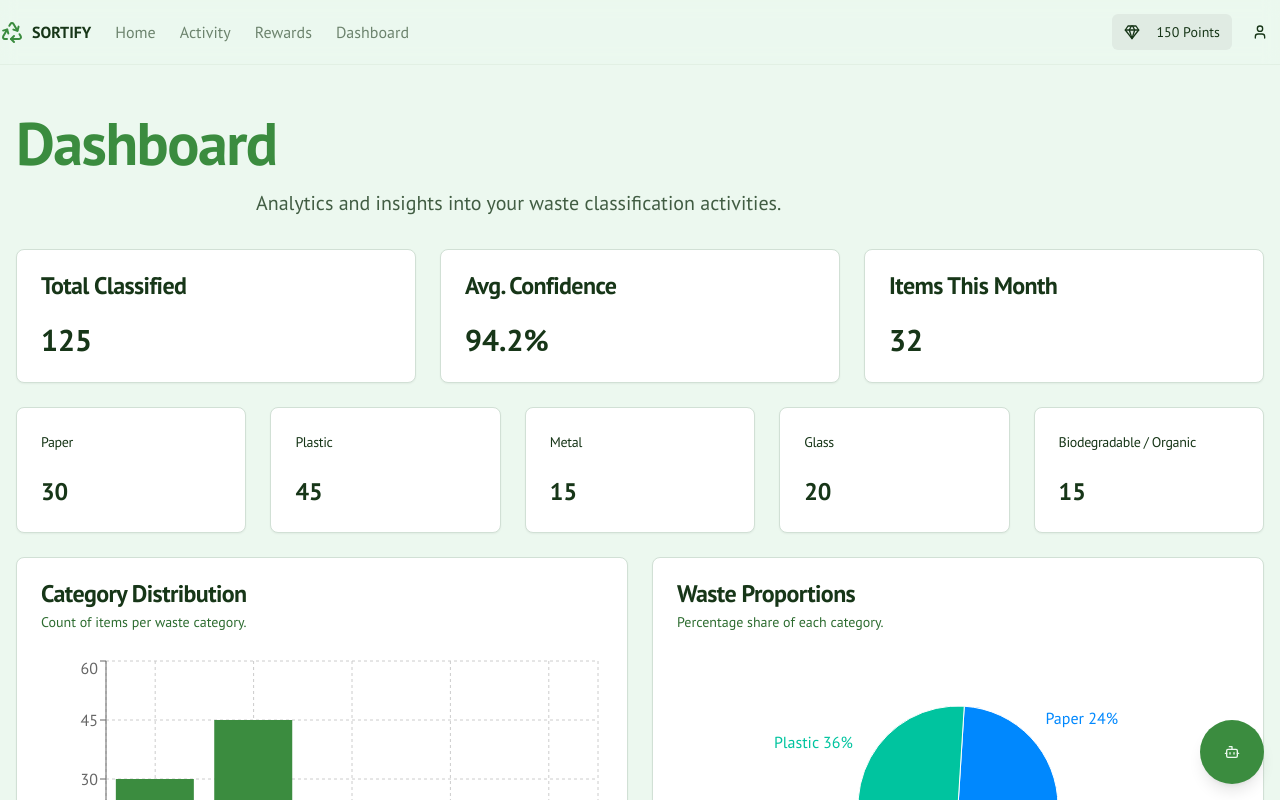
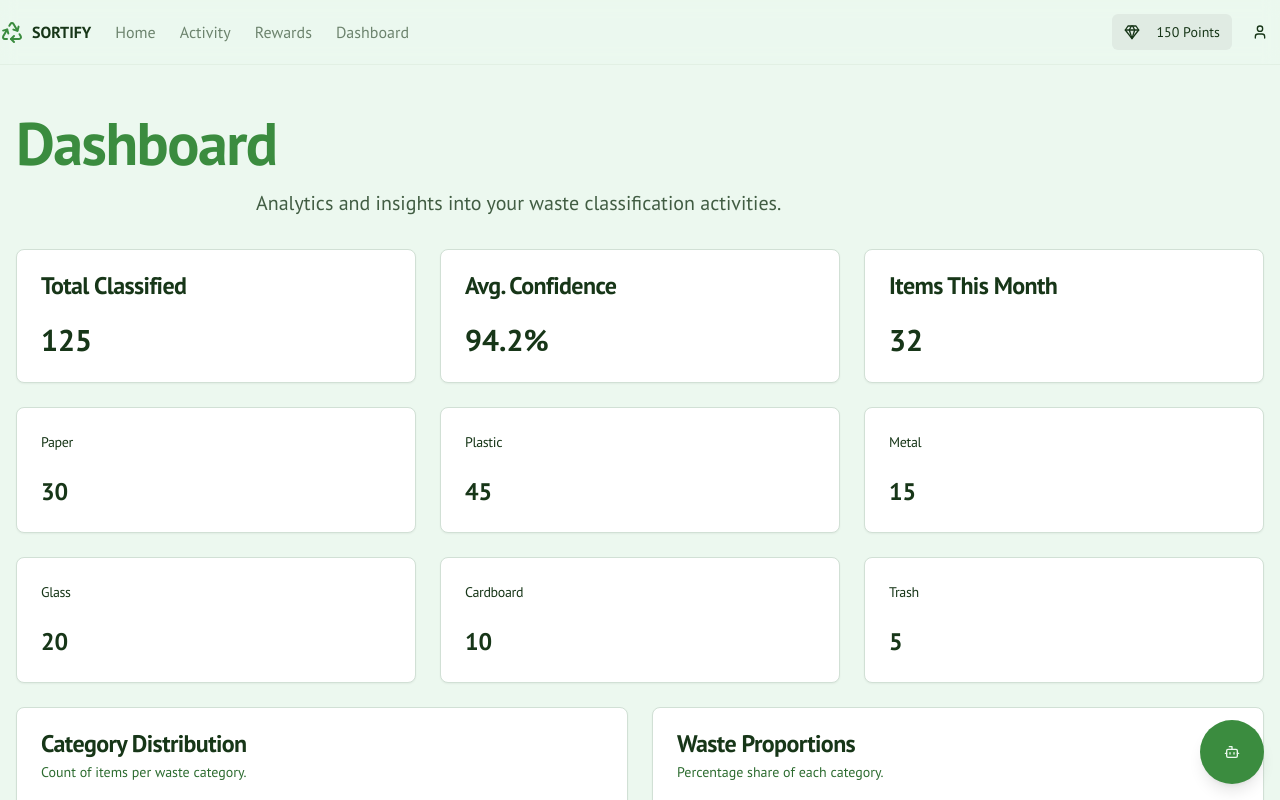
Before and after one commit to kulsumkhan05/Sortify-project, a Next.js app: page /dashboard in a window 1280 px wide. Shown: the top 800 px of the page. Built offline with nearby package versions, Linux system fonts and the light colour scheme.

Commit message:
remove the Biodegradable / Organic from the Supported Waste Categories,

```diff
--- a/src/ai/flows/classify-waste-from-image.ts
+++ b/src/ai/flows/classify-waste-from-image.ts
@@ -20,7 +20,7 @@ const ClassifyWasteFromImageInputSchema = z.object({
 export type ClassifyWasteFromImageInput = z.infer<typeof ClassifyWasteFromImageInputSchema>;
 
 const ClassifyWasteFromImageOutputSchema = z.object({
-  wasteType: z.enum(['paper', 'plastic', 'metal', 'glass', 'biodegradable']).describe("The type of waste identified in the image."),
+  wasteType: z.enum(['paper', 'plastic', 'metal', 'glass', 'cardboard', 'trash']).describe("The type of waste identified in the image."),
   confidence: z.number().min(0).max(100).describe("The confidence score of the classification, from 0 to 100."),
 });
 export type ClassifyWasteFromImageOutput = z.infer<typeof ClassifyWasteFromImageOutputSchema>;
@@ -33,7 +33,7 @@ const prompt = ai.definePrompt({
   name: 'classifyWasteFromImagePrompt',
   input: {schema: ClassifyWasteFromImageInputSchema},
   output: {schema: ClassifyWasteFromImageOutputSchema},
-  prompt: `You are an expert in waste classification. Analyze the provided image and classify the primary waste item into one of the following categories: paper, plastic, metal, glass, biodegradable.
+  prompt: `You are an expert in waste classification. Analyze the provided image and classify the primary waste item into one of the following categories: paper, plastic, metal, glass, cardboard, trash.
 
 Provide a confidence score for your classification.
 
--- a/src/app/activity/page.tsx
+++ b/src/app/activity/page.tsx
@@ -10,7 +10,8 @@ const activityLog = [
   { id: 2, item: "Newspaper", category: "paper", confidence: 95.5, date: new Date(Date.now() - 1000 * 60 * 60 * 2) },
   { id: 3, item: "Aluminum Can", category: "metal", confidence: 99.1, date: new Date(Date.now() - 1000 * 60 * 60 * 24) },
   { id: 4, item: "Glass Jar", category: "glass", confidence: 97.8, date: new Date(Date.now() - 1000 * 60 * 60 * 48) },
-  { id: 5, item: "Apple Core", category: "biodegradable", confidence: 92.3, date: new Date(Date.now() - 1000 * 60 * 60 * 72) },
+  { id: 5, item: "Cardboard Box", category: "cardboard", confidence: 94.0, date: new Date(Date.now() - 1000 * 60 * 60 * 72) },
+  { id: 6, item: "Used Napkin", category: "trash", confidence: 91.2, date: new Date(Date.now() - 1000 * 60 * 60 * 96) },
 ];
 
 export default function ActivityPage() {
--- a/src/app/dashboard/page.tsx
+++ b/src/app/dashboard/page.tsx
@@ -10,10 +10,11 @@ const categoryData = [
     { name: 'Plastic', count: 45 },
     { name: 'Metal', count: 15 },
     { name: 'Glass', count: 20 },
-    { name: 'Biodegradable', count: 15 },
+    { name: 'Cardboard', count: 10 },
+    { name: 'Trash', count: 5 },
 ];
 
-const COLORS = ['#0088FE', '#00C49F', '#FFBB28', '#FF8042', '#AF19FF'];
+const COLORS = ['#0088FE', '#00C49F', '#FFBB28', '#FF8042', '#AF19FF', '#FF6384'];
 
 export default function DashboardPage() {
     return (
@@ -54,9 +55,9 @@ export default function DashboardPage() {
                 </Card>
             </div>
 
-            <div className="grid gap-6 grid-cols-1 sm:grid-cols-2 lg:grid-cols-5 mb-6">
+            <div className="grid grid-cols-2 sm:grid-cols-3 gap-6 mb-6">
                 {Object.values(wasteCategories).map(cat => {
-                    const data = categoryData.find(d => d.name === cat.name || (cat.id === 'biodegradable' && d.name === 'Biodegradable'));
+                    const data = categoryData.find(d => d.name === cat.name);
                     return (
                          <Card key={cat.id}>
                             <CardHeader>
--- a/src/lib/data.ts
+++ b/src/lib/data.ts
@@ -1,8 +1,8 @@
-import { type LucideIcon, Newspaper, Package, Factory, GlassWater, Leaf } from 'lucide-react';
+import { type LucideIcon, Newspaper, Package, Factory, GlassWater, Box, Trash2 } from 'lucide-react';
 
 export type WasteCategory = {
   name: string;
-  id: 'paper' | 'plastic' | 'metal' | 'glass' | 'biodegradable';
+  id: 'paper' | 'plastic' | 'metal' | 'glass' | 'cardboard' | 'trash';
   Icon: LucideIcon;
 };
 
@@ -11,7 +11,8 @@ export const wasteCategories: Record<string, WasteCategory> = {
   plastic: { id: 'plastic', name: 'Plastic', Icon: Package },
   metal: { id: 'metal', name: 'Metal', Icon: Factory },
   glass: { id: 'glass', name: 'Glass', Icon: GlassWater },
-  biodegradable: { id: 'biodegradable', name: 'Biodegradable / Organic', Icon: Leaf },
+  cardboard: { id: 'cardboard', name: 'Cardboard', Icon: Box },
+  trash: { id: 'trash', name: 'Trash', Icon: Trash2 },
 };
 
 export const wasteCategoryList = Object.values(wasteCategories);
```
